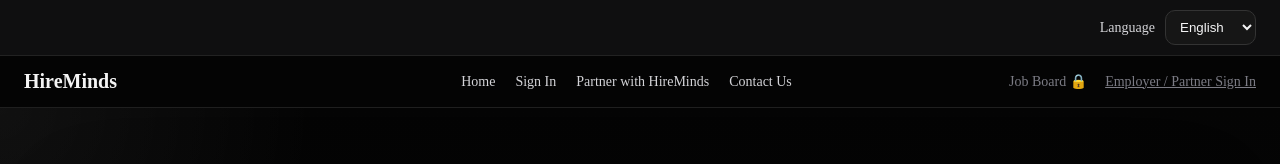
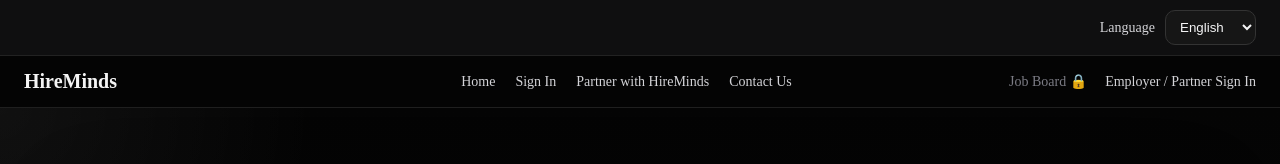
Before and after one commit to UrMizery/hireminds-platform, a Next.js app: page / in a window 1280 px wide. Shown: the top 164 px of the page. Built offline with nearby package versions, Linux system fonts and the light colour scheme; no server answers.

Commit message:
Update SiteHeader.tsx

```diff
--- a/app/components/SiteHeader.tsx
+++ b/app/components/SiteHeader.tsx
@@ -89,7 +89,7 @@ disabled={loadingLogout}
 ) : null}
 
 <span style={styles.lockedLink}>{t.jobBoard} 🔒</span>
-<a href="/employer-partner-login" style={styles.lockedLink}>
+<a href="/employer-partner-login" style={styles.linkButtonLike}>
 {t.employerPartnerSignIn}
 </a>
 </div>
```
